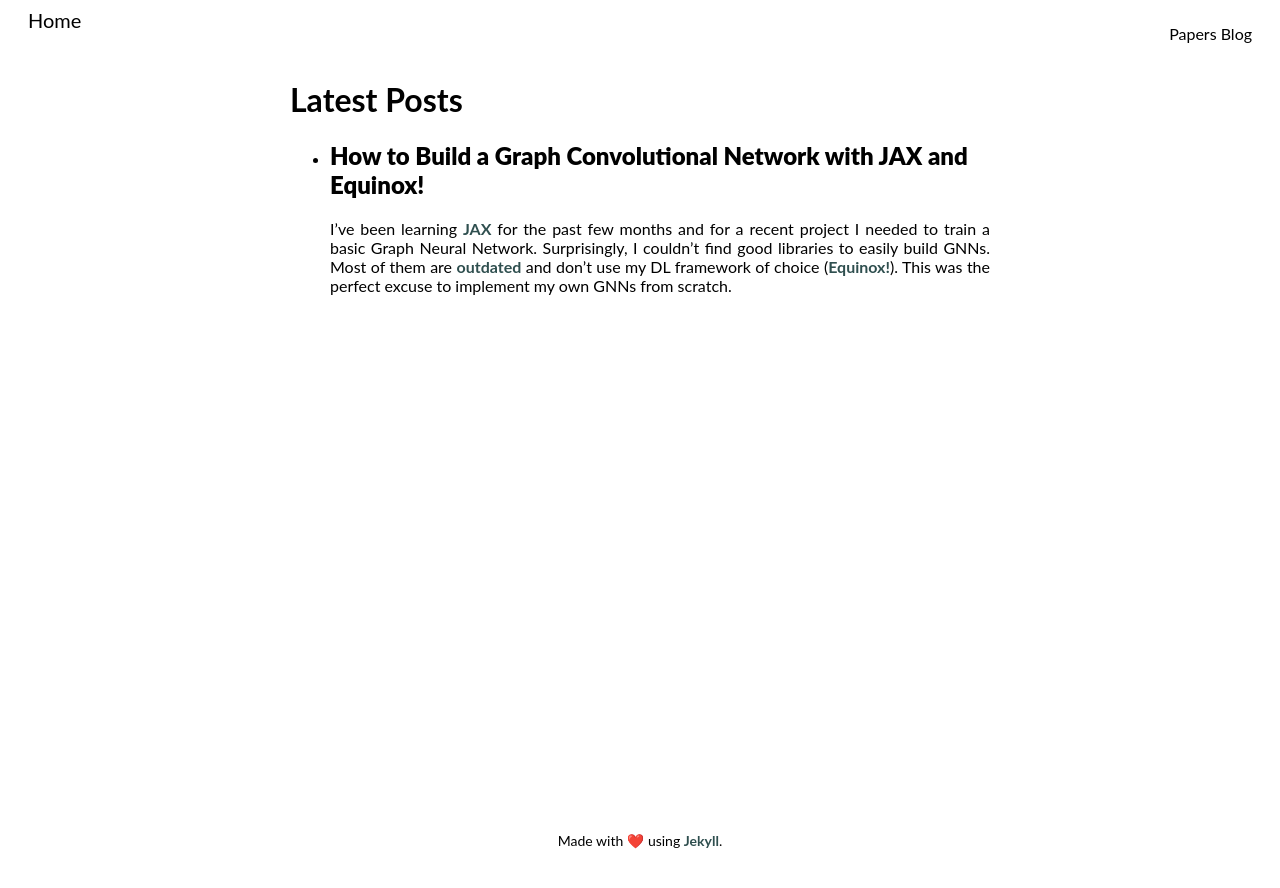
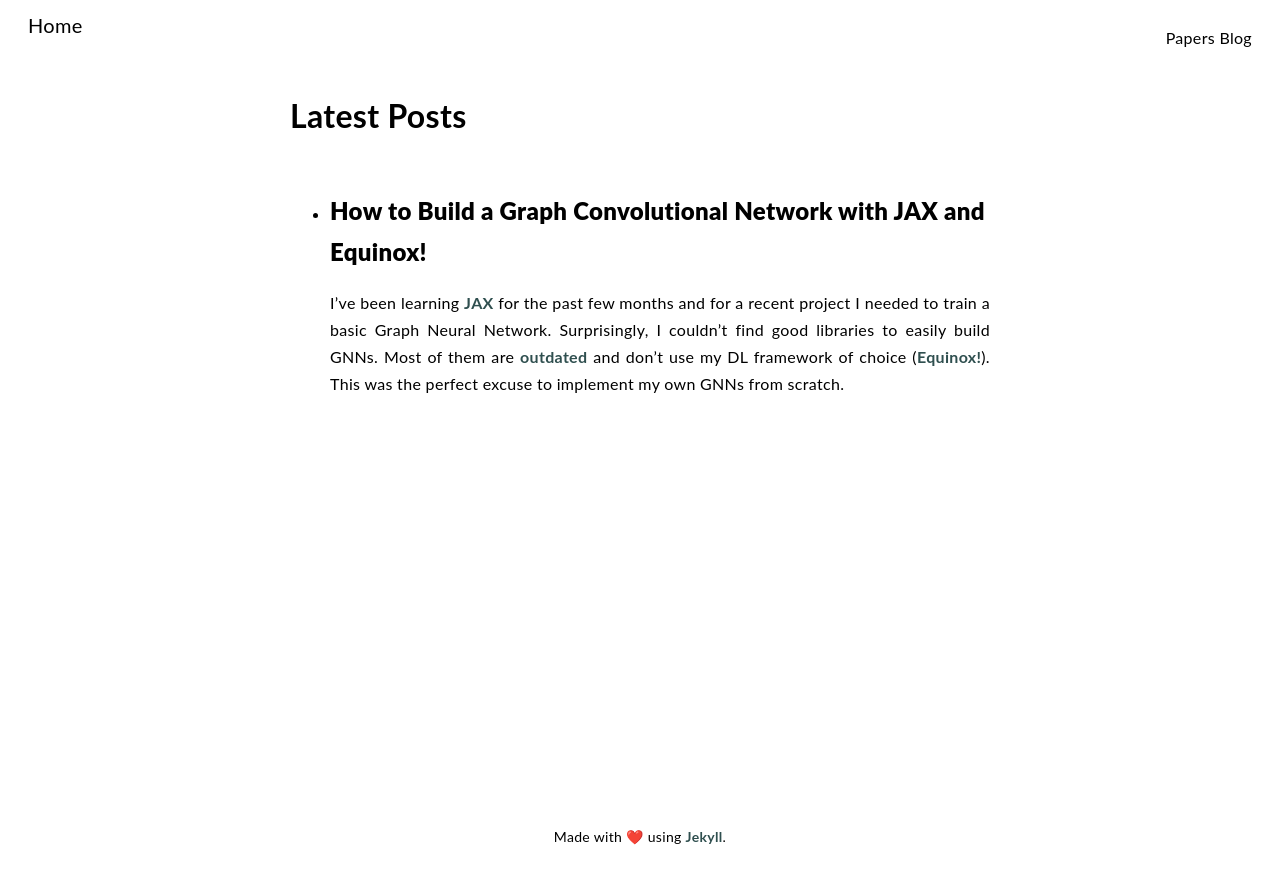
Before and after one commit to pierrot-lc/website, a Jekyll site: the page built from blog.html, in a window 1280 px wide. Shown: the top 888 px of the page. Built offline with Jekyll 4.4.1, drawn with Linux system fonts in a browser that asks for light colours.

Commit message:
feat: applying some typography advices

```diff
--- a/assets/css/main.css
+++ b/assets/css/main.css
@@ -9,9 +9,13 @@ html {}
 @import "navigation.css";
 @import "code-highlight.css";
 
-/* Overall look. */
+/* Overall look.
+ * A nice guide about typography settings: https://sinja.io/blog/web-typography-quick-guide
+ */
 body {
   font-family: lato, monospace;
+  line-height: 1.7;
+  letter-spacing: 0.02em;
 
   a:link, a:visited {
     text-decoration: none;
@@ -21,7 +25,7 @@ body {
   }
 }
 main {
-  max-width: 70%;
+  max-width: 800px;
   margin: 0 auto;
 
   a:link, a:visited {
@@ -38,6 +42,10 @@ main {
   }
   p img {
     max-width: 90%;
+  }
+
+  h2 {
+    margin: 3rem 0rem 1.0rem 0rem;
   }
 }
 header {
```
